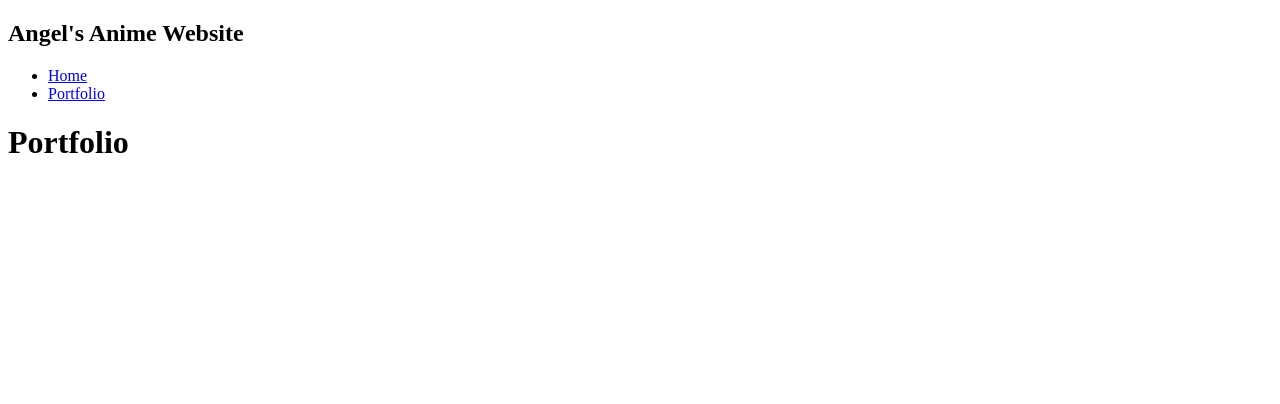
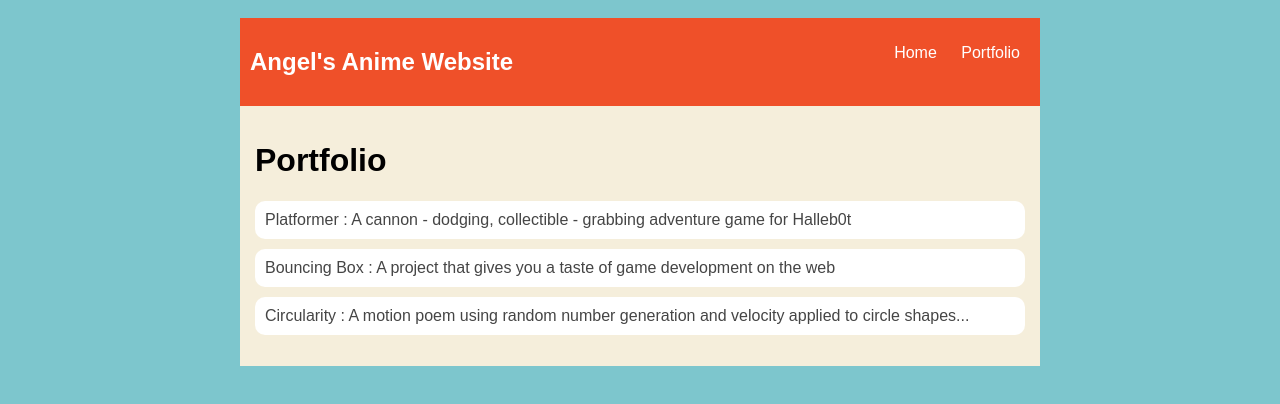
Before and after one commit to AngelHolifield/AngelHolifield.github.io, a plain HTML site: page portfolio.html in a window 1280 px wide. Drawn offline with Linux system fonts and the light colour scheme.

Commit message:
add portfolio.html file

```diff
--- a/portfolio.html
+++ b/portfolio.html
@@ -2,6 +2,83 @@
 <html>
     <head>
         <title>Angel's Anime Website</title>
+        <style type="text/css">
+          body {
+              background: rgb(125, 198, 205);
+              color: rgb(45, 45, 45);
+              padding: 10px;
+              font-family: arial;
+          }
+          header {
+              font-size: 1.5em;
+              font-weight: bold;
+          }
+
+          #all-contents {
+              max-width: 800px;
+              margin: auto;
+          }
+
+          /* navigation menu */
+          nav {
+              background: rgb(239, 80, 41);
+              margin: 0 auto;
+              display: flex;
+              padding: 10px;
+          }
+          h1 {
+              display: flex;
+              align-items: center;
+              color: rgb(255, 255, 255);
+              flex: 1;
+          }
+          #nav-ul {
+              list-style-image: none;
+          }
+          .nav-li {
+              display: inline-block;
+              padding: 0 10px;
+          }
+          .nav-a {
+              text-decoration: none;
+              color: #fff;
+          }
+
+          /* main container area beneath menu */
+          main {
+              background: rgb(245, 238, 219);
+              display: flex;
+          }
+          .content {
+              flex: 1;
+              padding: 15px;
+          }
+          /* portfolio styles */
+          .content h1 {
+                color: black;
+            }
+
+            #portfolio {
+                list-style-type: none;
+                padding-left: 0;
+            }
+
+            #portfolio li {
+                background: #fff;
+                padding: 10px;
+                border-radius: 10px;
+                margin-bottom: 10px;
+            }
+
+            #portfolio li:hover {
+                background: #eee;
+            }
+
+            #portfolio a {
+                text-decoration: none;
+                color: #454545;
+            }
+      </style>
     </head>
 
     <body>
@@ -21,6 +98,10 @@
             <div class="content">
                 <h1>Portfolio</h1>
                 <ul id="portfolio">
+                  <li><a href="projects/platformer/">Platformer : A cannon - dodging, collectible - grabbing adventure game for Halleb0t</a></li>
+                  <li><a href="projects/bouncing-box/">Bouncing Box : A project that gives you a taste of game development on the web </a></li>
+                  <li><a href="projects/circularity/">Circularity : A motion poem using random number generation and velocity applied to circle shapes...</a></li>
+
                 </ul>
             </div>
         </main>
```
